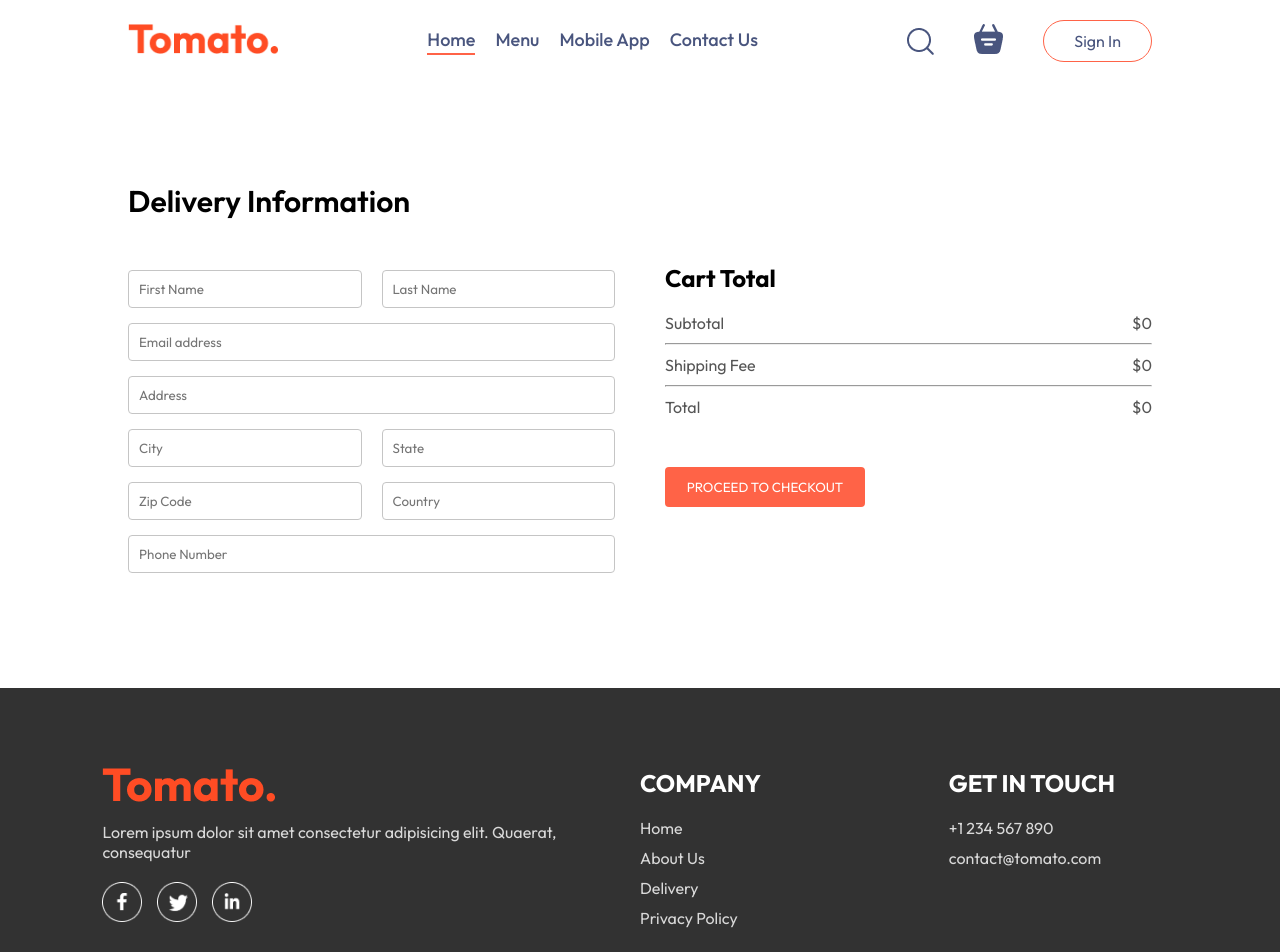
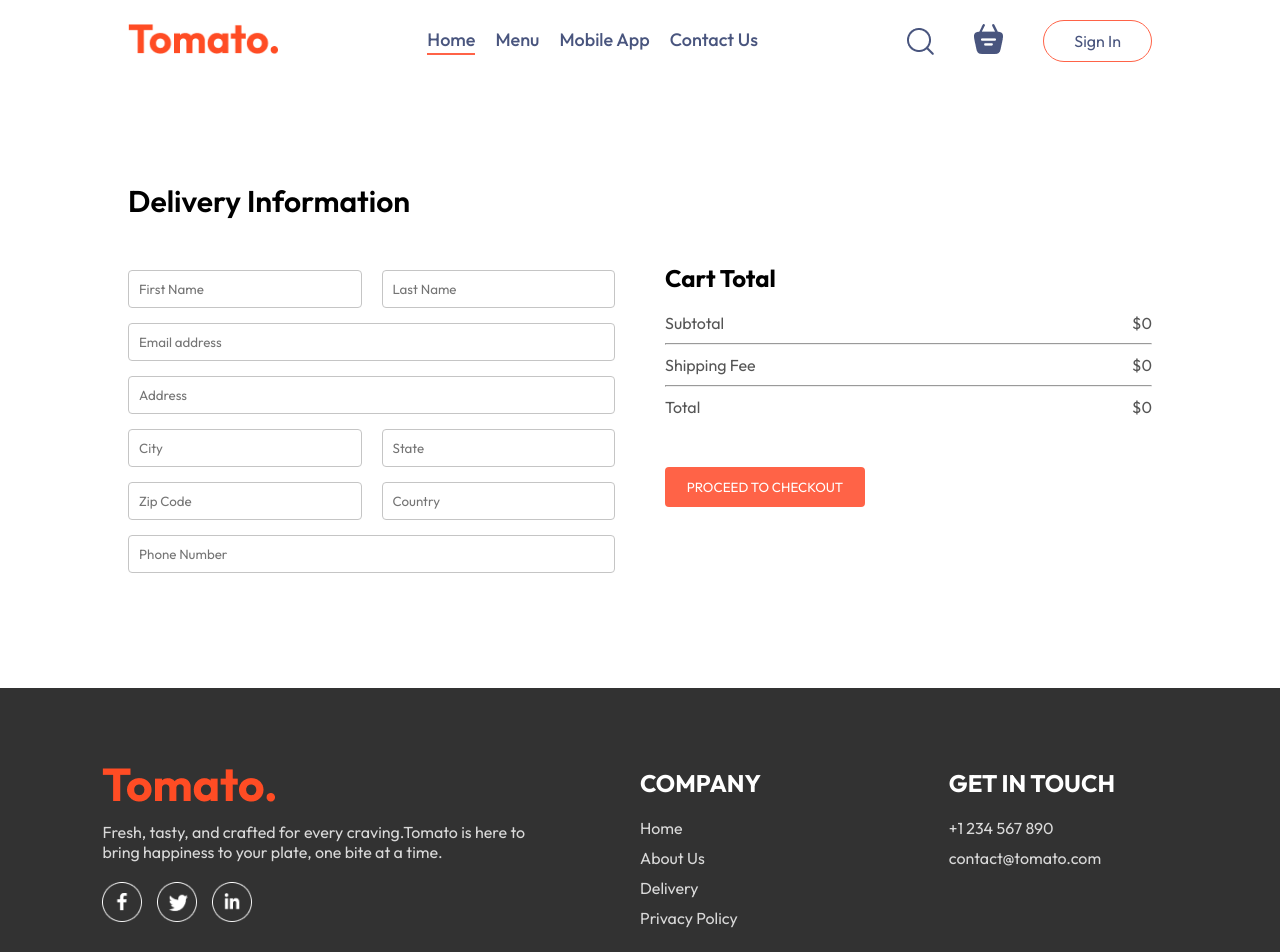
Before and after one commit to Yogesh4719/food_website, a React (Vite) app: page /order in a window 1280 px wide. Shown: the top 952 px of the page. Built offline with nearby package versions, Linux system fonts and the light colour scheme; a web font is replaced by a local one.

Commit message:
Update Footer.jsx

```diff
--- a/src/components/Footer/Footer.jsx
+++ b/src/components/Footer/Footer.jsx
@@ -7,7 +7,7 @@ const Footer = () => {
         <div className="footer-content">
             <div className="footer-content-left">
                 <img src={assets.logo} alt="" />
-                <p>Lorem ipsum dolor sit amet consectetur adipisicing elit. Quaerat, consequatur</p>
+                <p>Fresh, tasty, and crafted for every craving.Tomato is here to bring happiness to your plate, one bite at a time.</p>
                 <div className="footer-social-icons">
                     <img src={assets.facebook_icon} alt="" />
                     <img src={assets.twitter_icon} alt="" />
@@ -37,4 +37,5 @@ const Footer = () => {
   )
 }
 
+
 export default Footer
```
